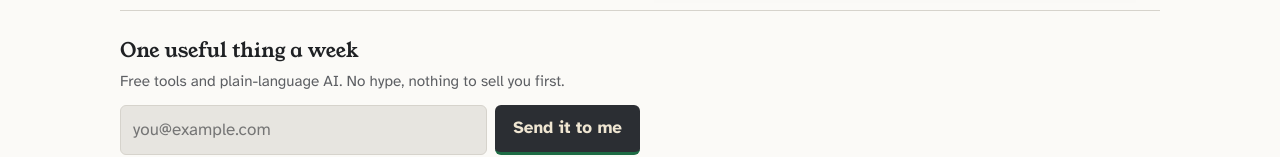
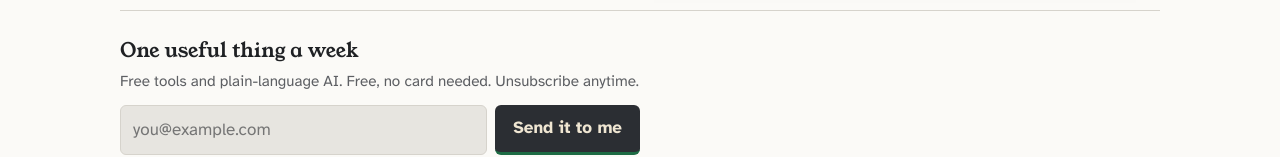
Before and after one commit to mpacarroll/ai-for-real-life, a website: page tool/index.html in a window 1280 px wide. Shown: the part 820-977 px from the top of the page. Drawn offline with Linux system fonts and the light colour scheme.

Commit message:
Newsletter box wording per Compliance 10-18

```diff
--- a/tool/index.html
+++ b/tool/index.html
@@ -191,7 +191,7 @@
 
   <section class="mc-cta">
     <h3>One useful thing a week</h3>
-    <p>Free tools and plain-language AI. No hype, nothing to sell you first.</p>
+    <p>Free tools and plain-language AI. Free, no card needed. Unsubscribe anytime.</p>
     <form class="mc-form" data-source="keep-in-touch" novalidate>
       <input type="email" name="email" placeholder="you@example.com" aria-label="Your email address" required>
       <input type="text" name="website" class="mc-hp" tabindex="-1" autocomplete="off" aria-hidden="true">
```
